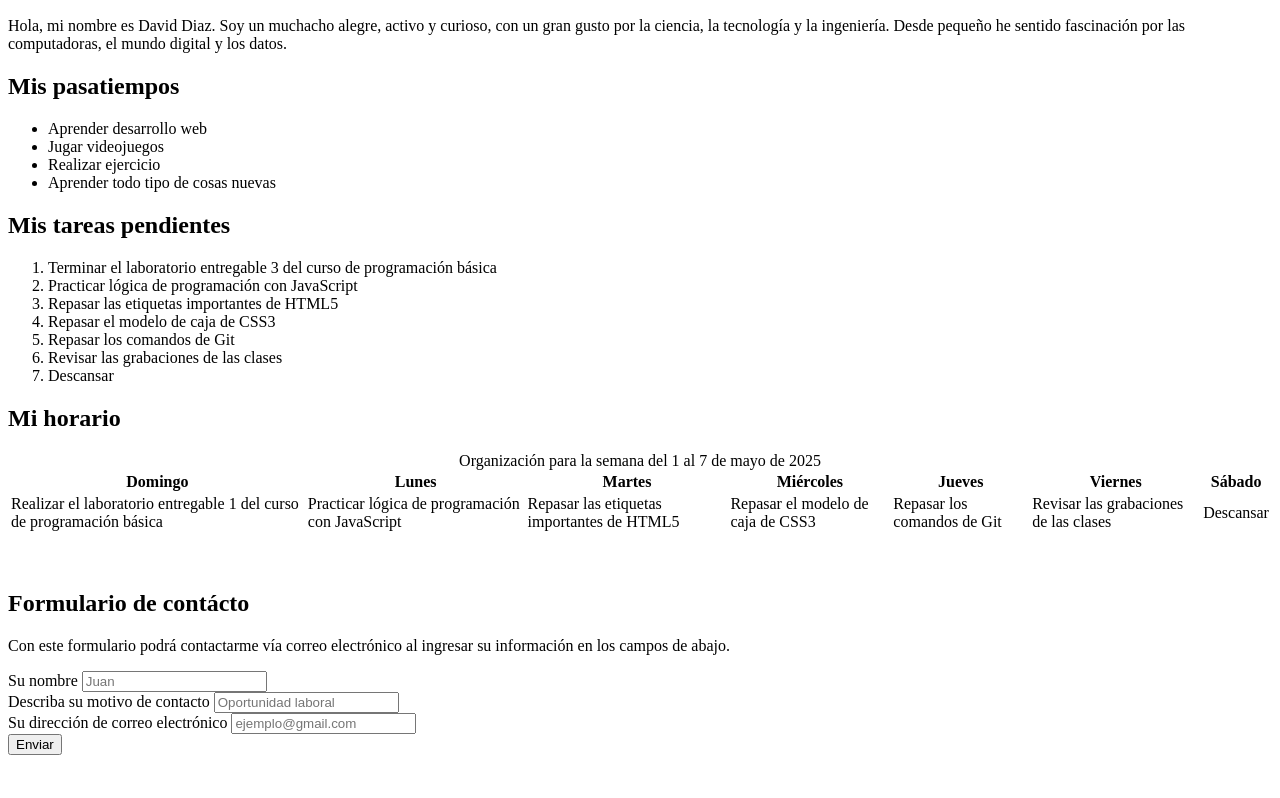
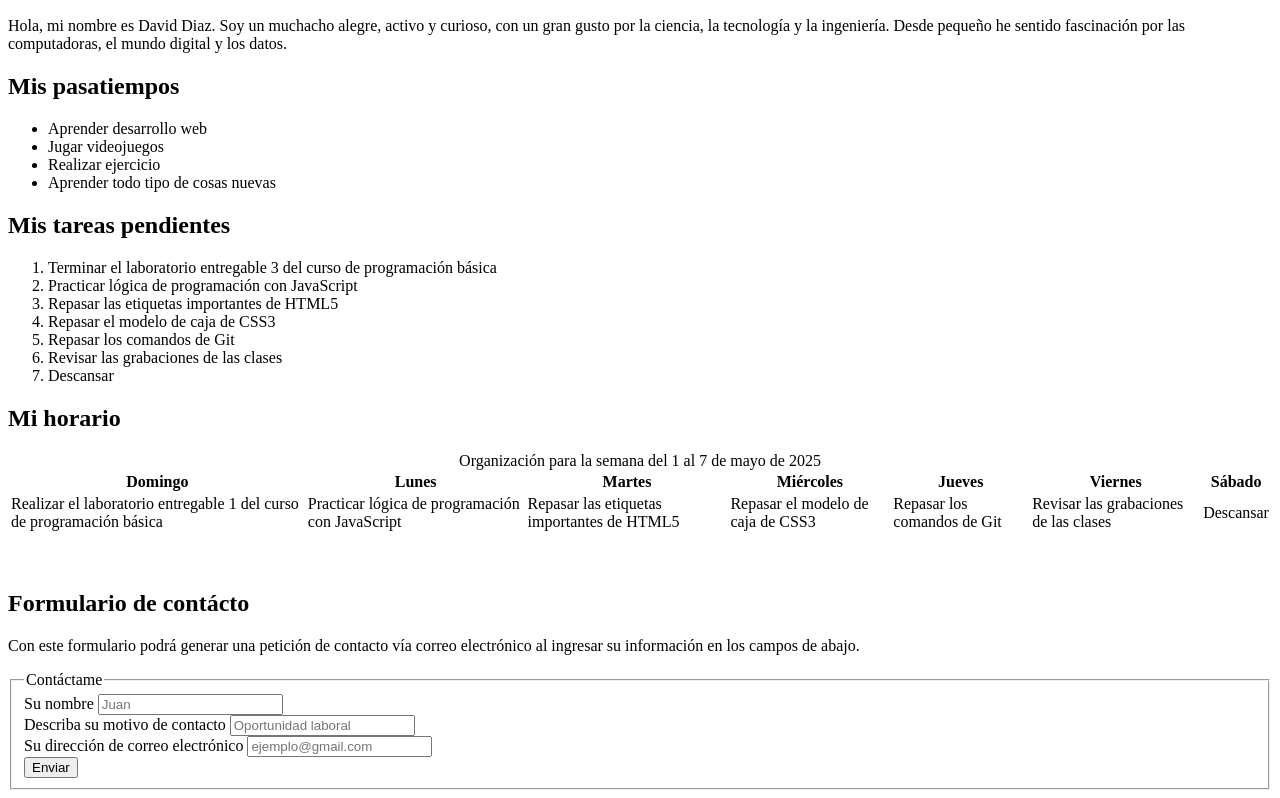
Before and after one commit to MasterJuegos69/MyWebsite, a plain HTML site: page index.html in a window 1280 px wide. Shown: the part 847-1645 px from the top of the page. Before the commit the page ends 1610 px from the top, so only its background shows below. Drawn offline with Linux system fonts and the light colour scheme.

Commit message:
Se agregaron validaciones nativas al formulario y se le enlazó un script

```diff
--- /dev/null
+++ b/app.js
@@ -0,0 +1,4 @@
+function successMessage()
+{
+    alert("La solicitud de contacto se ha generado y enviado con éxito.");
+}
--- a/index.html
+++ b/index.html
@@ -90,22 +90,26 @@
         <br><br>
         <article>
             <h2>Formulario de contácto</h2>
-            <p>Con este formulario podrá contactarme vía correo electrónico al ingresar su información en los campos de abajo.</p>
+            <p>Con este formulario podrá generar una petición de contacto vía correo electrónico al ingresar su información en los campos de abajo.</p>
             <form>
+                <fieldset>
+                    <legend>Contáctame</legend>
                     <label for = "personName">Su nombre</label>
-                <input id = "personName" type = "text" name = "personName" placeholder = "Juan">
+                    <input id = "personName" type = "text" name = "personName" placeholder = "Juan" required>
                     <br>
                     <label for = "subject">Describa su motivo de contacto</label>
-                <input id = "subject" type = "text" name = "subject" placeholder = "Oportunidad laboral">
+                    <input id = "subject" type = "text" name = "subject" placeholder = "Oportunidad laboral" required>
                     <br>
                     <label for = "emailAddress">Su dirección de correo electrónico</label>
-                <input id = "emailAddress" type = "email" name = "emailAddress" placeholder = "ejemplo@gmail.com">
+                    <input id = "emailAddress" type = "email" name = "emailAddress" placeholder = "ejemplo@gmail.com" required>
                     <br>
-                <input type="submit" value="Enviar">
+                    <input type="submit" value="Enviar" onclick = "successMessage()">
+                </fieldset>
             </form>
         </article>
     </main>
     <!--<footer>
     </footer>-->
+    <script src="app.js"></script>
 </body>
 </html>
```
Lines whose indentation alone changed are shown as unchanged.
